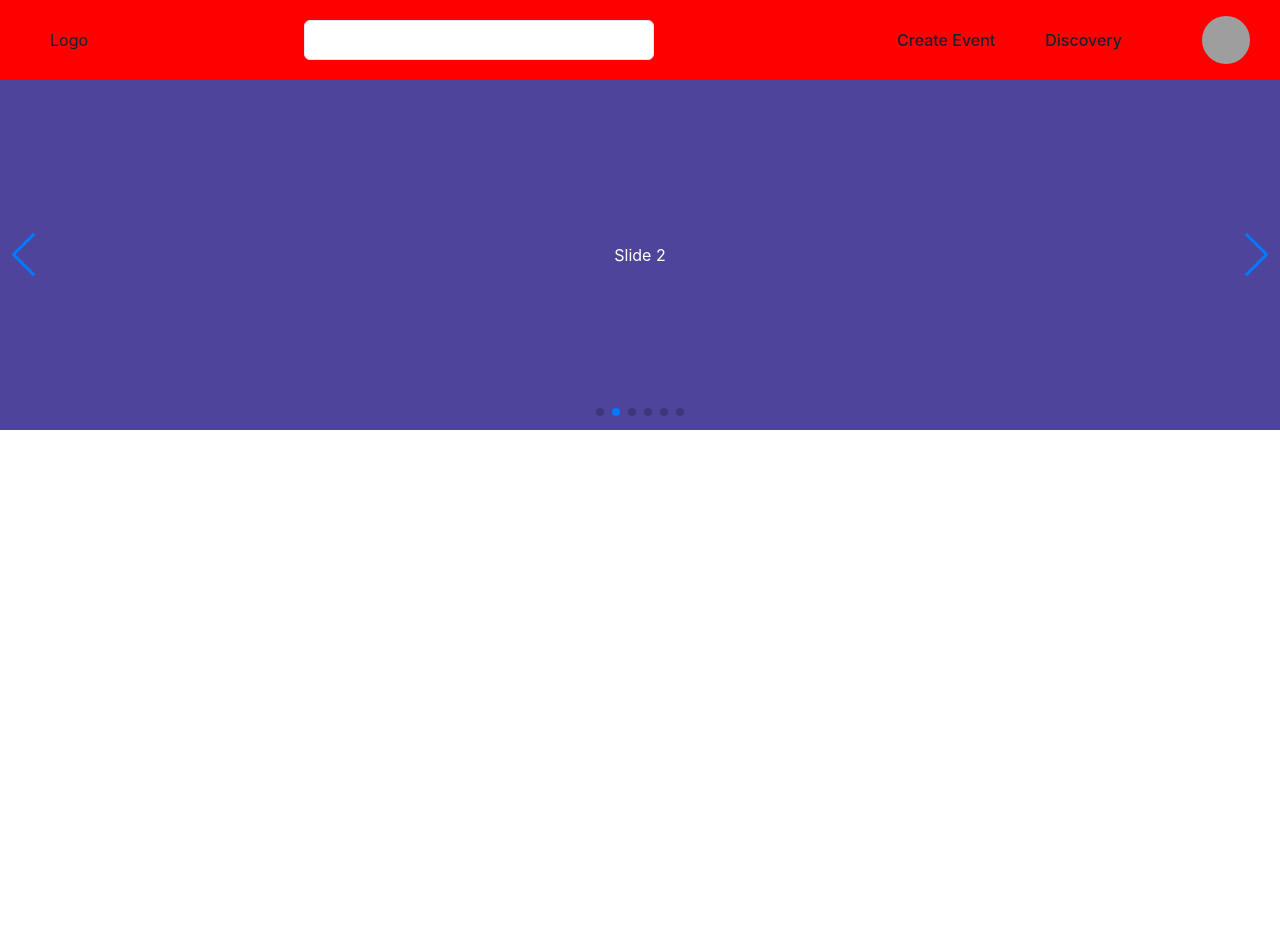
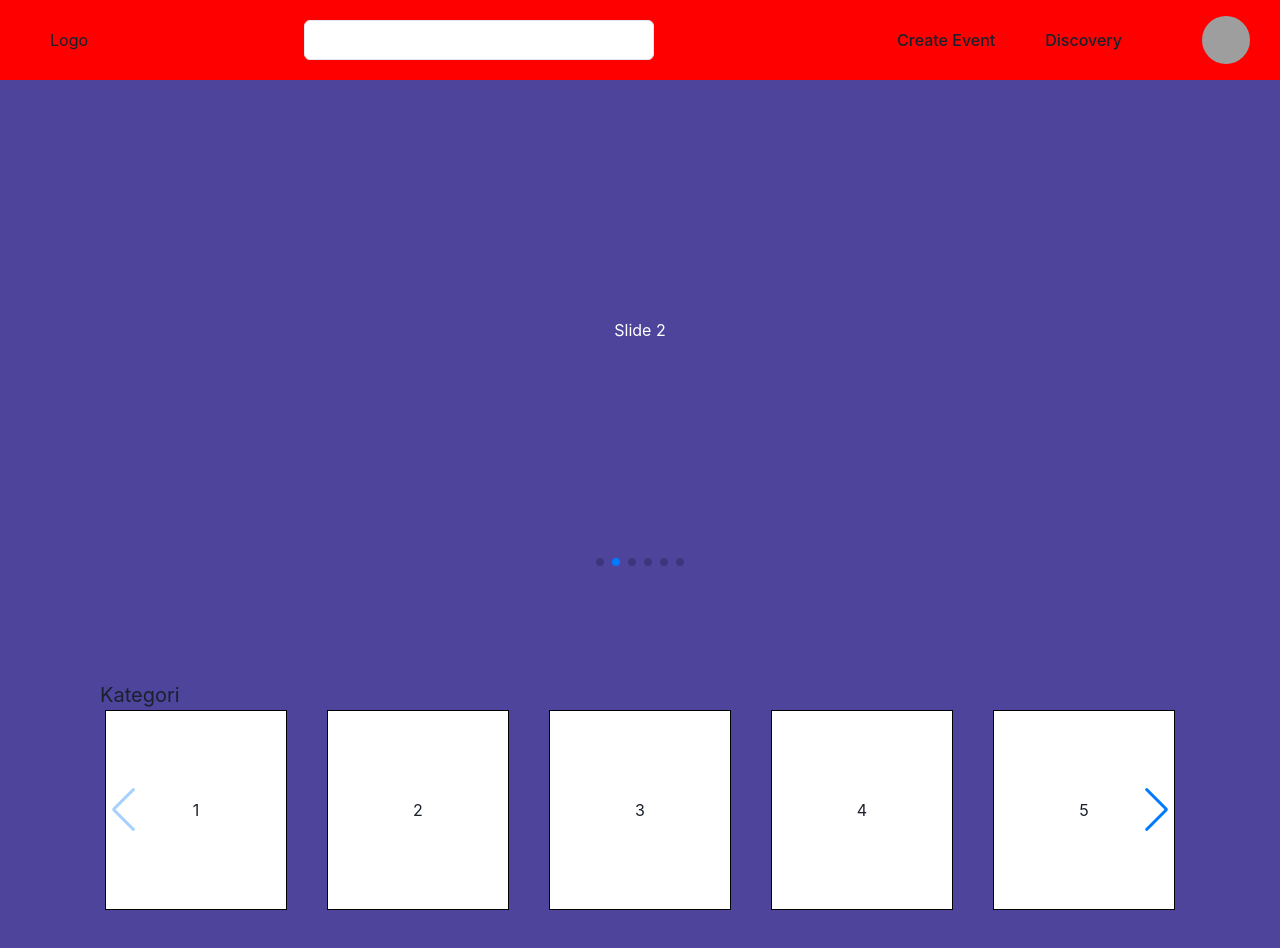
Before and after one commit to Chairuabda/mini-project-kelompok-3, a React (Vite) app: page / in a window 1280 px wide. Shown: the top 948 px of the page. Before the commit the page ends 800 px from the top, so only its background shows below. Built offline with nearby package versions, Linux system fonts and the light colour scheme; grey boxes are pictures that could not be loaded.

Commit message:
update Carousel Kategori

```diff
--- a/src/pages/Home/Components/Carousel/index.jsx
+++ b/src/pages/Home/Components/Carousel/index.jsx
@@ -9,14 +9,14 @@ import "swiper/css/pagination";
 import "swiper/css/navigation";
 
 // import required modules
-import { Autoplay, Pagination, Navigation } from "swiper/modules";
+import { Autoplay, Pagination } from "swiper/modules";
 
-export default function Carousel() {
+export const Carousel = () => {
 	return (
 		<>
 			<Swiper
 				slidesPerView={1}
-				style={{ height: "350px" }}
+				style={{ height: "500px" }}
 				spaceBetween={30}
 				loop={true}
 				autoplay={{
@@ -26,8 +26,7 @@ export default function Carousel() {
 				pagination={{
 					clickable: true,
 				}}
-				navigation={true}
-				modules={[Autoplay, Pagination, Navigation]}
+				modules={[Autoplay, Pagination]}
 				className="mySwiper"
 			>
 				<SwiperSlide>
@@ -99,4 +98,4 @@ export default function Carousel() {
 			</Swiper>
 		</>
 	);
-}
+};
--- /dev/null
+++ b/src/pages/Home/Components/CarouselKategori/index.jsx
@@ -0,0 +1,225 @@
+// import React, { useRef, useState } from "react";
+// Import Swiper React components
+import { Swiper, SwiperSlide } from "swiper/react";
+
+// Import Swiper styles
+import "swiper/css";
+import "swiper/css/pagination";
+
+// import required modules
+import { Navigation } from "swiper/modules";
+import { Box, Text } from "@chakra-ui/react";
+
+export const CarouselKategori = () => {
+	return (
+		<Box my={"100px"} mx={"50px"} display={"flex"} flexDirection={"column"}>
+			<Text fontSize={"20px"} ml={"50px"}>Kategori</Text>
+			<Box mb={"100px"} mx={"50px"}>
+				<Swiper
+					style={{
+						height: "200px",
+						display: "flex",
+						justifyContent: "center",
+						alignItems: "center",
+					}}
+					slidesPerView={5}
+					spaceBetween={30}
+					className="mySwiper"
+					navigation={true}
+					modules={[Navigation]}
+				>
+					<SwiperSlide
+						style={{
+							display: "flex",
+							justifyContent: "center",
+							alignItems: "center",
+						}}
+					>
+						<Box
+							display={"flex"}
+							justifyContent={"center"}
+							alignItems={"center"}
+							border={"1px solid black"}
+							bgColor={"white"}
+							h={"100%"}
+							w={"95%"}
+						>
+							1
+						</Box>
+					</SwiperSlide>
+					<SwiperSlide
+						style={{
+							display: "flex",
+							justifyContent: "center",
+							alignItems: "center",
+						}}
+					>
+						<Box
+							display={"flex"}
+							justifyContent={"center"}
+							alignItems={"center"}
+							border={"1px solid black"}
+							bgColor={"white"}
+							h={"100%"}
+							w={"95%"}
+						>
+							2
+						</Box>
+					</SwiperSlide>
+					<SwiperSlide
+						style={{
+							display: "flex",
+							justifyContent: "center",
+							alignItems: "center",
+						}}
+					>
+						<Box
+							display={"flex"}
+							justifyContent={"center"}
+							alignItems={"center"}
+							border={"1px solid black"}
+							bgColor={"white"}
+							h={"100%"}
+							w={"95%"}
+						>
+							3
+						</Box>
+					</SwiperSlide>
+					<SwiperSlide
+						style={{
+							display: "flex",
+							justifyContent: "center",
+							alignItems: "center",
+						}}
+					>
+						<Box
+							display={"flex"}
+							justifyContent={"center"}
+							alignItems={"center"}
+							border={"1px solid black"}
+							bgColor={"white"}
+							h={"100%"}
+							w={"95%"}
+						>
+							4
+						</Box>
+					</SwiperSlide>
+					<SwiperSlide
+						style={{
+							display: "flex",
+							justifyContent: "center",
+							alignItems: "center",
+						}}
+					>
+						<Box
+							display={"flex"}
+							justifyContent={"center"}
+							alignItems={"center"}
+							border={"1px solid black"}
+							bgColor={"white"}
+							h={"100%"}
+							w={"95%"}
+						>
+							5
+						</Box>
+					</SwiperSlide>
+					<SwiperSlide
+						style={{
+							display: "flex",
+							justifyContent: "center",
+							alignItems: "center",
+						}}
+					>
+						<Box
+							display={"flex"}
+							justifyContent={"center"}
+							alignItems={"center"}
+							border={"1px solid black"}
+							bgColor={"white"}
+							h={"100%"}
+							w={"95%"}
+						>
+							6
+						</Box>
+					</SwiperSlide>
+					<SwiperSlide
+						style={{
+							display: "flex",
+							justifyContent: "center",
+							alignItems: "center",
+						}}
+					>
+						<Box
+							display={"flex"}
+							justifyContent={"center"}
+							alignItems={"center"}
+							border={"1px solid black"}
+							bgColor={"white"}
+							h={"100%"}
+							w={"95%"}
+						>
+							7
+						</Box>
+					</SwiperSlide>
+					<SwiperSlide
+						style={{
+							display: "flex",
+							justifyContent: "center",
+							alignItems: "center",
+						}}
+					>
+						<Box
+							display={"flex"}
+							justifyContent={"center"}
+							alignItems={"center"}
+							border={"1px solid black"}
+							bgColor={"white"}
+							h={"100%"}
+							w={"95%"}
+						>
+							8
+						</Box>
+					</SwiperSlide>
+					<SwiperSlide
+						style={{
+							display: "flex",
+							justifyContent: "center",
+							alignItems: "center",
+						}}
+					>
+						<Box
+							display={"flex"}
+							justifyContent={"center"}
+							alignItems={"center"}
+							border={"1px solid black"}
+							bgColor={"white"}
+							h={"100%"}
+							w={"95%"}
+						>
+							9
+						</Box>
+					</SwiperSlide>
+					<SwiperSlide
+						style={{
+							display: "flex",
+							justifyContent: "center",
+							alignItems: "center",
+						}}
+					>
+						<Box
+							display={"flex"}
+							justifyContent={"center"}
+							alignItems={"center"}
+							border={"1px solid black"}
+							bgColor={"white"}
+							h={"100%"}
+							w={"95%"}
+						>
+							10
+						</Box>
+					</SwiperSlide>
+				</Swiper>
+			</Box>
+		</Box>
+	);
+};
--- a/src/pages/Home/index.jsx
+++ b/src/pages/Home/index.jsx
@@ -1,12 +1,14 @@
 import { Box } from "@chakra-ui/react";
 import { Navbar } from "../Components/Navbar";
-import Carousel from "./Components/Carousel";
+import { Carousel } from "./Components/Carousel";
+import { CarouselKategori } from "./Components/CarouselKategori";
 
 export const Home = () => {
 	return (
 		<Box bgColor="home.primary" w={"100vw"} overflowX={"hidden"}>
 			<Navbar />
 			<Carousel />
+			<CarouselKategori />
 		</Box>
 	);
 };
```
